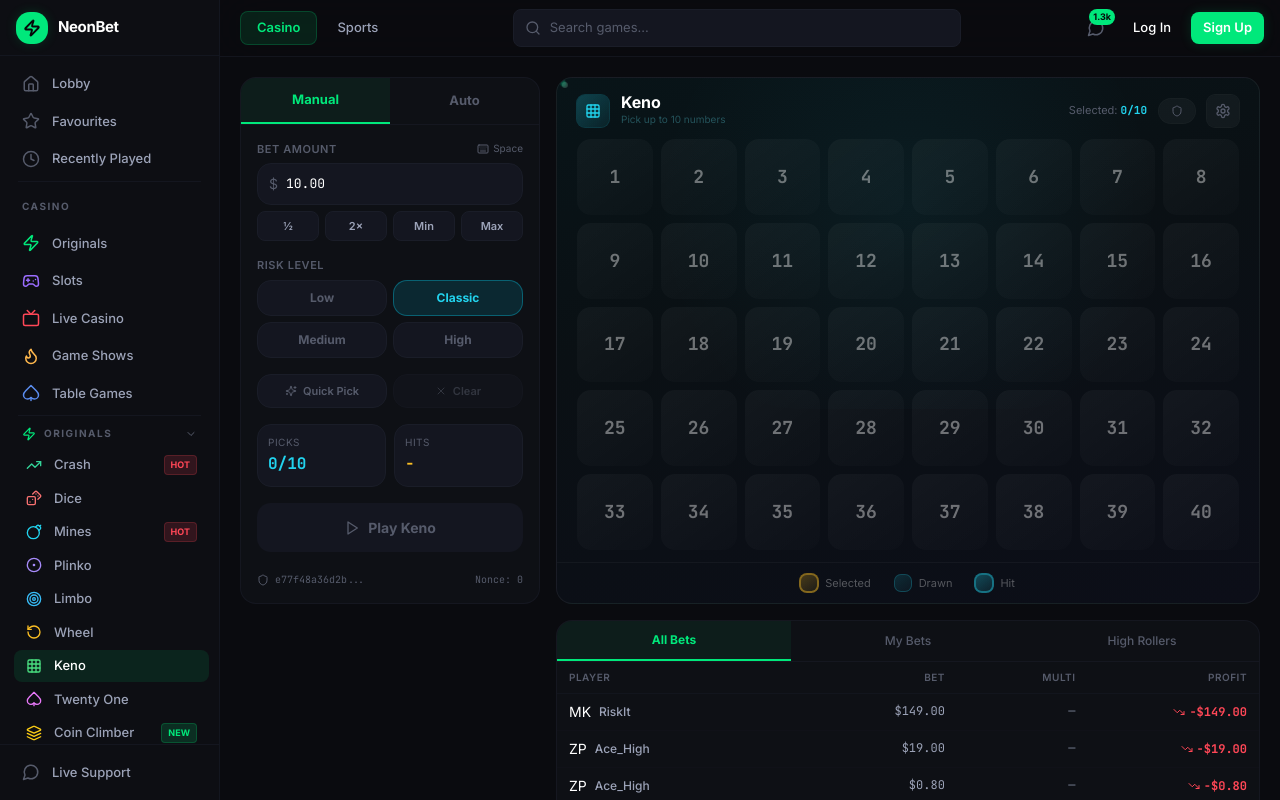
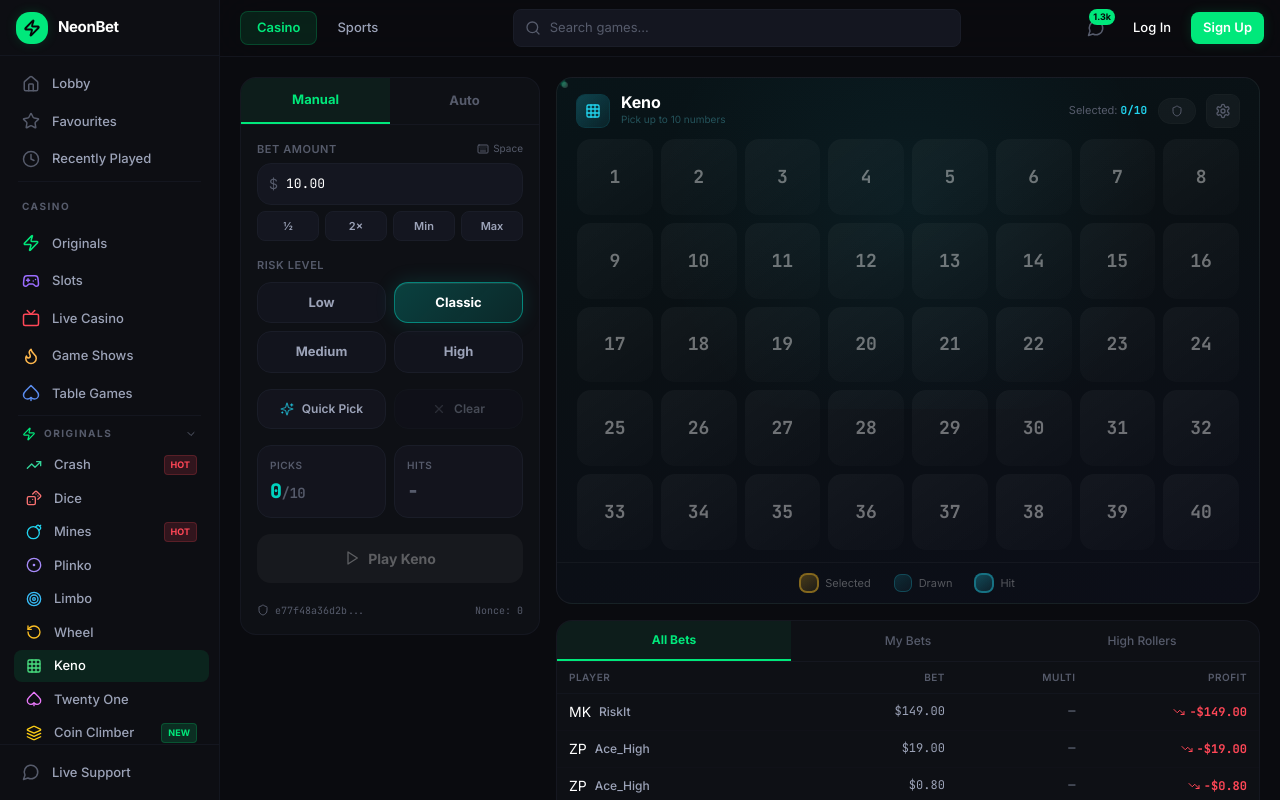
Before and after one commit to DexterMini/Neonbet, a Next.js app in the folder frontend/: page /games/keno in a window 1280 px wide. Shown: the top 800 px of the page. Built offline with nearby package versions, Linux system fonts and the light colour scheme.

Commit message:
Polish Keno sidebar: cleaner risk buttons, teal accent, refined payouts

```diff
--- a/frontend/src/app/games/keno/page.tsx
+++ b/frontend/src/app/games/keno/page.tsx
@@ -229,68 +229,90 @@
               onAutoBetStop={autoBetStop}
               actionButton={
                 <button onClick={() => handlePlay()} disabled={isPlaying || selectedNumbers.length === 0 || !initialized}
-                  className={`w-full py-3.5 rounded-xl font-bold text-[14px] transition-all flex items-center justify-center gap-2
-                    ${isPlaying || selectedNumbers.length === 0
-                      ? 'bg-surface cursor-not-allowed text-muted'
-                      : 'bg-gradient-to-r from-cyan-500 to-teal-400 text-background-deep shadow-lg shadow-cyan-500/30 hover:brightness-110'}`}>
+                  className="w-full py-3.5 rounded-xl font-bold text-[14px] transition-all duration-200 flex items-center justify-center gap-2 disabled:cursor-not-allowed"
+                  style={isPlaying || selectedNumbers.length === 0 ? {
+                    background: 'rgba(255,255,255,0.04)',
+                    color: 'rgba(255,255,255,0.3)',
+                  } : {
+                    background: 'linear-gradient(135deg, rgb(0,210,190) 0%, rgb(0,180,160) 100%)',
+                    color: '#0A0B0F',
+                    boxShadow: '0 4px 20px rgba(0,210,190,0.3), 0 0 0 1px rgba(0,210,190,0.1)',
+                  }}>
                   {isPlaying ? <><RotateCcw className="w-4 h-4 animate-spin" />Drawing...</> : <><Play className="w-4 h-4" />Play Keno</>}
                 </button>
               }
             >
               {/* Risk Level */}
               <div>
-                <span className="text-[11px] font-semibold text-muted uppercase tracking-wider block mb-1.5">Risk Level</span>
-                <div className="grid grid-cols-2 gap-1.5">
-                  {(['low', 'classic', 'medium', 'high'] as RiskLevel[]).map(risk => (
-                    <button key={risk} onClick={() => setRiskLevel(risk)} disabled={isPlaying}
-                      className={`py-2 rounded-xl text-[12px] font-bold capitalize transition-all border disabled:opacity-50
-                        ${riskLevel === risk
-                          ? risk === 'low' ? 'bg-brand/15 border-brand/40 text-brand'
-                            : risk === 'classic' ? 'bg-cyan-500/15 border-cyan-500/40 text-cyan-400'
-                            : risk === 'medium' ? 'bg-amber-500/15 border-amber-500/40 text-amber-400'
-                            : 'bg-red-500/15 border-red-500/40 text-red-400'
-                          : 'bg-surface border-border text-muted hover:text-white'}`}>
-                      {risk}
-                    </button>
-                  ))}
+                <span className="text-[11px] font-semibold text-muted uppercase tracking-wider block mb-2">Risk Level</span>
+                <div className="grid grid-cols-2 gap-2">
+                  {(['low', 'classic', 'medium', 'high'] as RiskLevel[]).map(risk => {
+                    const isActive = riskLevel === risk
+                    return (
+                      <button key={risk} onClick={() => setRiskLevel(risk)} disabled={isPlaying}
+                        className={`relative py-2.5 rounded-xl text-[13px] font-bold capitalize transition-all duration-200 disabled:opacity-40
+                          ${isActive
+                            ? 'text-white shadow-lg'
+                            : 'bg-surface/80 text-muted-light hover:text-white border border-border hover:border-white/15'
+                          }`}
+                        style={isActive ? {
+                          background: 'linear-gradient(135deg, rgba(0,210,190,0.25) 0%, rgba(0,180,160,0.15) 100%)',
+                          border: '1.5px solid rgba(0,210,190,0.5)',
+                          boxShadow: '0 0 20px rgba(0,210,190,0.15), inset 0 1px 0 rgba(255,255,255,0.08)',
+                        } : {}}>
+                        {risk}
+                      </button>
+                    )
+                  })}
                 </div>
               </div>
 
               {/* Quick Actions */}
-              <div className="flex gap-1.5">
+              <div className="flex gap-2">
                 <button onClick={handleQuickPick} disabled={isPlaying}
-                  className="flex-1 flex items-center justify-center gap-1.5 py-2 bg-surface border border-border rounded-xl text-[11px] font-semibold text-muted hover:text-white hover:border-cyan-400/40 transition-all disabled:opacity-50">
-                  <Sparkles className="w-3 h-3" />Quick Pick
+                  className="flex-1 flex items-center justify-center gap-2 py-2.5 bg-surface/80 border border-border rounded-xl text-[12px] font-semibold text-muted-light hover:text-white hover:border-white/15 transition-all duration-200 disabled:opacity-40 group">
+                  <Sparkles className="w-3.5 h-3.5 text-cyan-400/70 group-hover:text-cyan-400 transition-colors" />Quick Pick
                 </button>
                 <button onClick={handleClearSelection} disabled={isPlaying || selectedNumbers.length === 0}
-                  className="flex-1 flex items-center justify-center gap-1.5 py-2 bg-surface border border-border rounded-xl text-[11px] font-semibold text-muted hover:text-white hover:border-red-400/40 transition-all disabled:opacity-50">
-                  <X className="w-3 h-3" />Clear
+                  className="flex-1 flex items-center justify-center gap-2 py-2.5 bg-surface/80 border border-border rounded-xl text-[12px] font-semibold text-muted-light hover:text-white hover:border-red-400/30 transition-all duration-200 disabled:opacity-40 group">
+                  <X className="w-3.5 h-3.5 text-muted group-hover:text-red-400 transition-colors" />Clear
                 </button>
               </div>
 
-              {/* Picks info */}
+              {/* Picks / Hits */}
               <div className="grid grid-cols-2 gap-2">
-                <div className="bg-surface rounded-xl p-2.5 border border-border">
-                  <div className="text-[10px] text-muted uppercase tracking-wider mb-0.5">Picks</div>
-                  <div className="text-base font-bold text-cyan-400 font-mono">{selectedNumbers.length}/{MAX_PICKS}</div>
+                <div className="bg-surface/80 rounded-xl p-3 border border-border">
+                  <div className="text-[10px] text-muted uppercase tracking-wider font-semibold mb-1">Picks</div>
+                  <div className="text-xl font-black font-mono tracking-tight" style={{ color: 'rgb(0,210,190)' }}>
+                    {selectedNumbers.length}<span className="text-muted text-sm font-semibold">/{MAX_PICKS}</span>
+                  </div>
                 </div>
-                <div className="bg-surface rounded-xl p-2.5 border border-border">
-                  <div className="text-[10px] text-muted uppercase tracking-wider mb-0.5">Hits</div>
-                  <div className="text-base font-bold text-amber-400 font-mono">{gameEnded ? matches : '-'}</div>
+                <div className="bg-surface/80 rounded-xl p-3 border border-border">
+                  <div className="text-[10px] text-muted uppercase tracking-wider font-semibold mb-1">Hits</div>
+                  <div className="text-xl font-black font-mono tracking-tight text-amber-400">
+                    {gameEnded ? matches : <span className="text-muted">-</span>}
+                  </div>
                 </div>
               </div>
 
               {/* Payout Table */}
               {selectedNumbers.length > 0 && (
                 <div>
-                  <span className="text-[11px] font-semibold text-muted uppercase tracking-wider block mb-1.5">Payouts ({selectedNumbers.length} picks)</span>
-                  <div className="bg-surface rounded-xl border border-border p-2 max-h-32 overflow-y-auto scrollbar-thin">
-                    <div className="space-y-0.5">
+                  <span className="text-[11px] font-semibold text-muted uppercase tracking-wider block mb-2">Payouts ({selectedNumbers.length} picks)</span>
+                  <div className="bg-surface/80 rounded-xl border border-border overflow-hidden">
+                    <div className="max-h-36 overflow-y-auto scrollbar-thin">
                       {potentialPayouts.map(({ hits, multiplier, payout }) => (
-                        <div key={hits} className={`flex items-center justify-between px-2 py-1 rounded-lg text-[11px]
-                          ${gameEnded && matches === hits ? 'bg-cyan-400/15 text-cyan-400' : ''}`}>
-                          <span className="text-muted">{hits} hit{hits !== 1 ? 's' : ''}</span>
-                          <span className={`font-mono font-bold ${multiplier > 0 ? 'text-cyan-400' : 'text-muted/50'}`}>{multiplier}×</span>
+                        <div key={hits} className={`flex items-center justify-between px-3 py-1.5 text-[12px] border-b border-border/30 last:border-0 transition-colors
+                          ${gameEnded && matches === hits ? 'bg-[rgba(0,210,190,0.1)]' : 'hover:bg-white/[0.02]'}`}>
+                          <span className={`${gameEnded && matches === hits ? 'text-white font-semibold' : 'text-muted-light'}`}>
+                            {hits} hit{hits !== 1 ? 's' : ''}
+                          </span>
+                          <span className={`font-mono font-bold ${
+                            gameEnded && matches === hits ? 'text-white' :
+                            multiplier > 0 ? 'text-[rgb(0,210,190)]' : 'text-muted/40'
+                          }`}>
+                            {multiplier > 0 ? `${multiplier}×` : '—'}
+                          </span>
                         </div>
                       ))}
                     </div>
```
